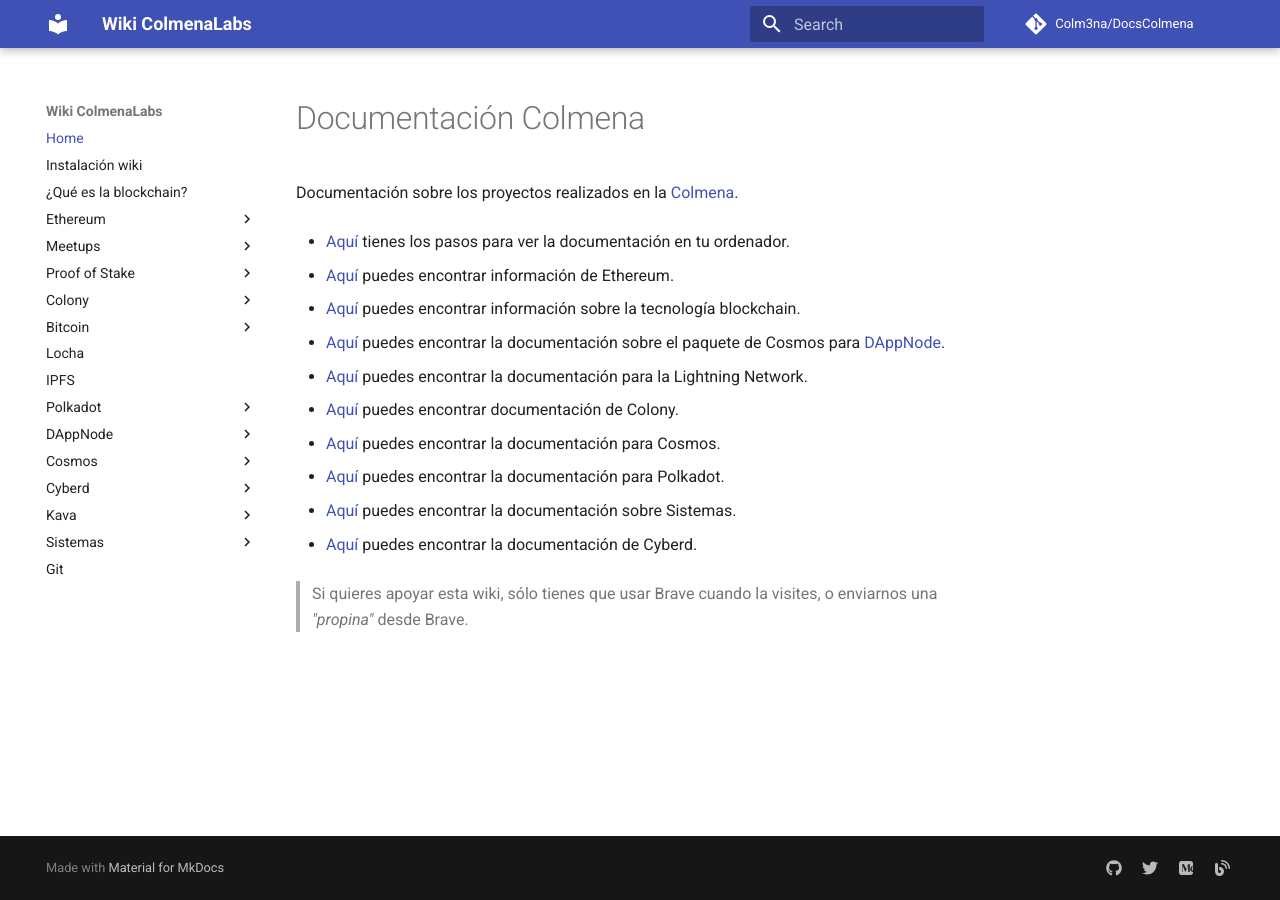
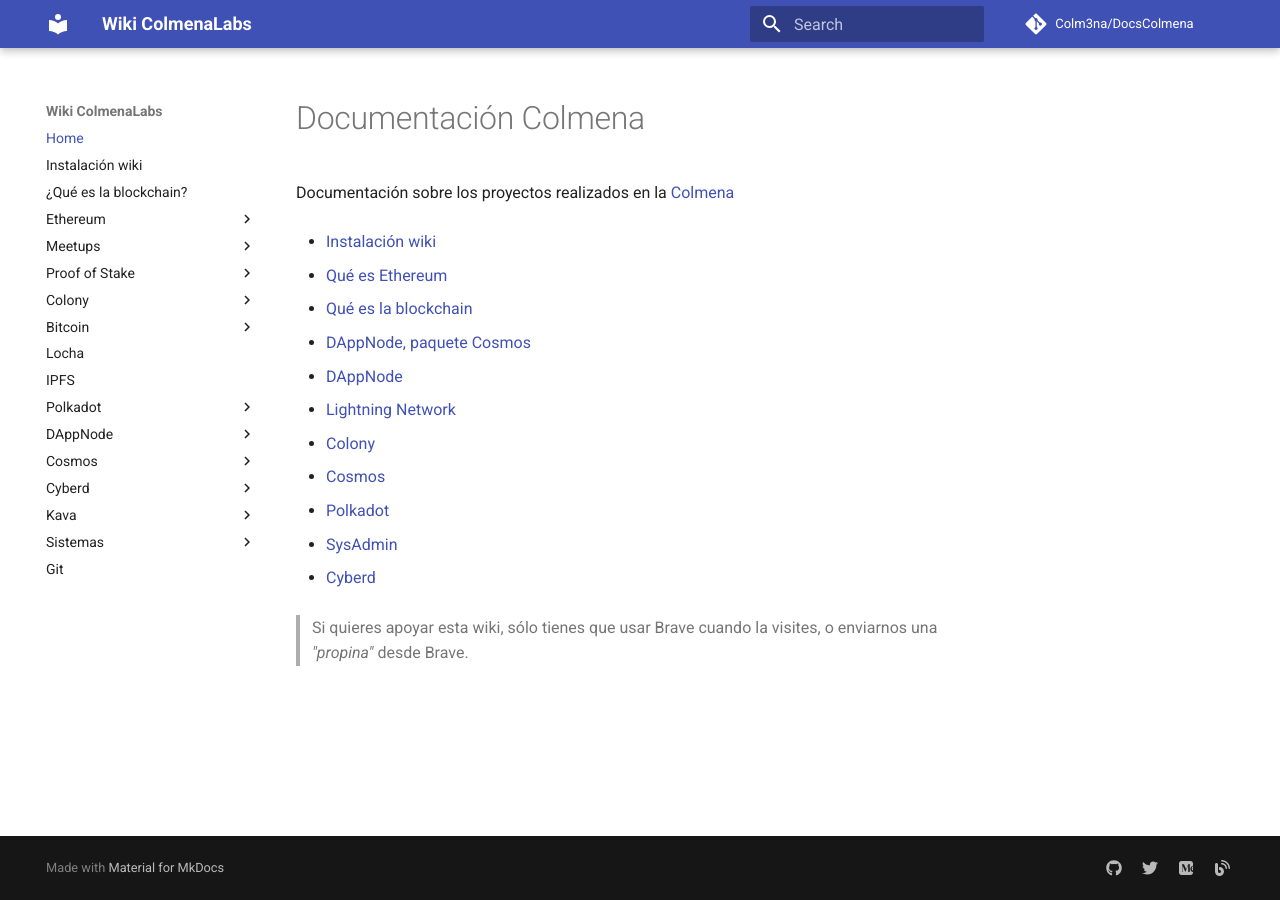
Before and after one commit to Colm3na/DocsColmena, an MkDocs documentation site: the page built from docs/index.md, in a window 1280 px wide. Built offline with MkDocs 1.6.1 and Material for MkDocs 9.7.7, drawn with Linux system fonts in a browser that asks for light colours; comment, search, counter and statistics services are not loaded.

Commit message:
Update index.md

```diff
--- a/docs/index.md
+++ b/docs/index.md
@@ -1,25 +1,27 @@
 # Documentación Colmena
 
-Documentación sobre los proyectos realizados en la [Colmena](https://www.colmenalabs.org/).
+Documentación sobre los proyectos realizados en la [Colmena](https://www.colmenalabs.org/)
 
-- [Aquí](instalDoc.md) tienes los pasos para ver la documentación en tu ordenador.
+- [Instalación wiki](instalDoc.md)
 
-- [Aquí](ethblock.md) puedes encontrar información de Ethereum.
+- [Qué es Ethereum](ethblock.md)
 
-- [Aquí](introblock.md) puedes encontrar información sobre la tecnología blockchain.
+- [Qué es la blockchain](introblock.md)
 
-- [Aquí](DAppNodeCosmos.md) puedes encontrar la documentación sobre el paquete de Cosmos para [DAppNode](https://github.com/dappnode/DAppNode).
+- [DAppNode, paquete Cosmos](DAppNodeCosmos.md)
 
-- [Aquí](lightning-index.md) puedes encontrar la documentación para la Lightning Network.
+- [DAppNode](https://github.com/dappnode/DAppNode)
 
-- [Aquí](colony.md) puedes encontrar documentación de Colony.
+- [Lightning Network](lightning-index.md)
 
-- [Aquí](cosmos.md) puedes encontrar la documentación para Cosmos.
+- [Colony](colony.md)
 
-- [Aquí](polkadot.md) puedes encontrar la documentación para Polkadot.
+- [Cosmos](cosmos.md)
 
-- [Aquí](sistemas.md) puedes encontrar la documentación sobre Sistemas.
+- [Polkadot](polkadot.md)
 
-- [Aquí](cyberd.md) puedes encontrar la documentación de Cyberd.
+- [SysAdmin](sistemas.md)
+
+- [Cyberd](cyberd.md)
 
 >Si quieres apoyar esta wiki, sólo tienes que usar Brave cuando la visites, o enviarnos una _"propina"_ desde Brave.
```
